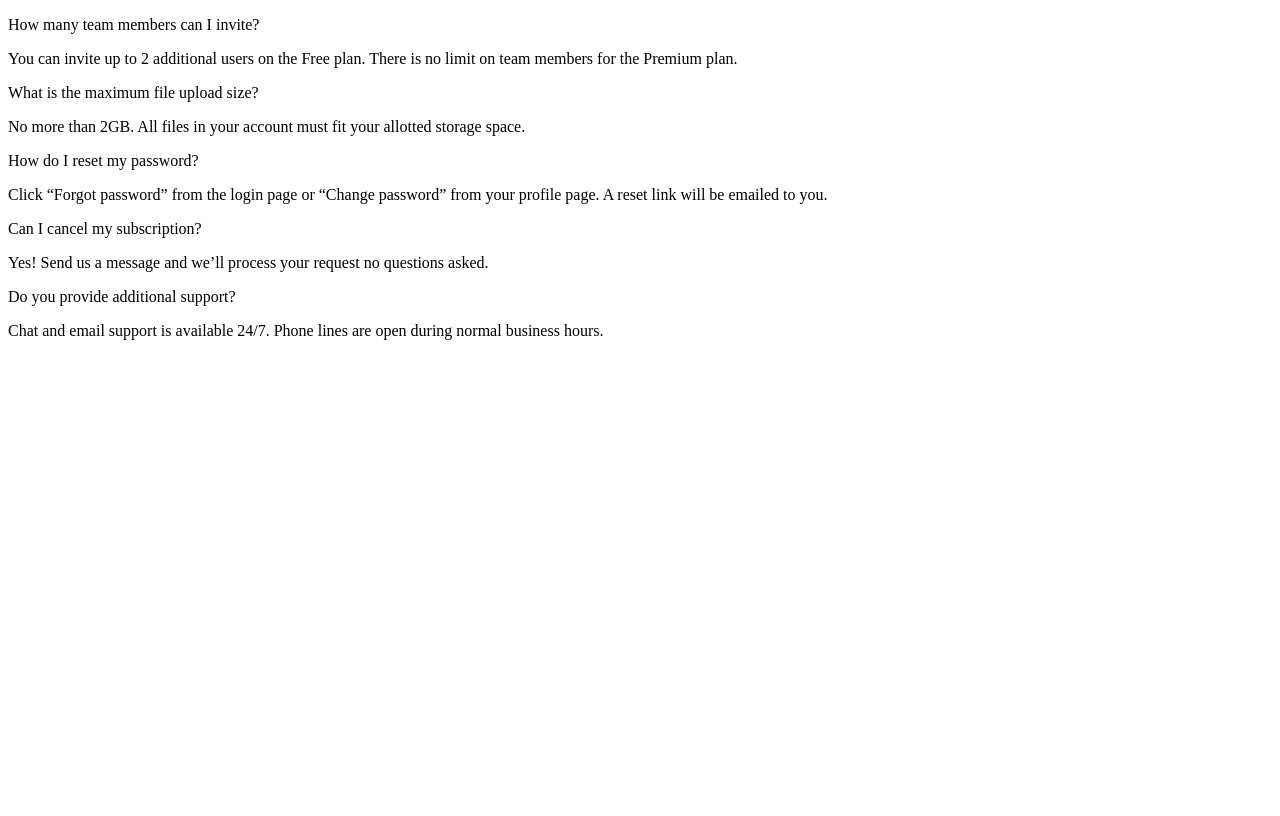
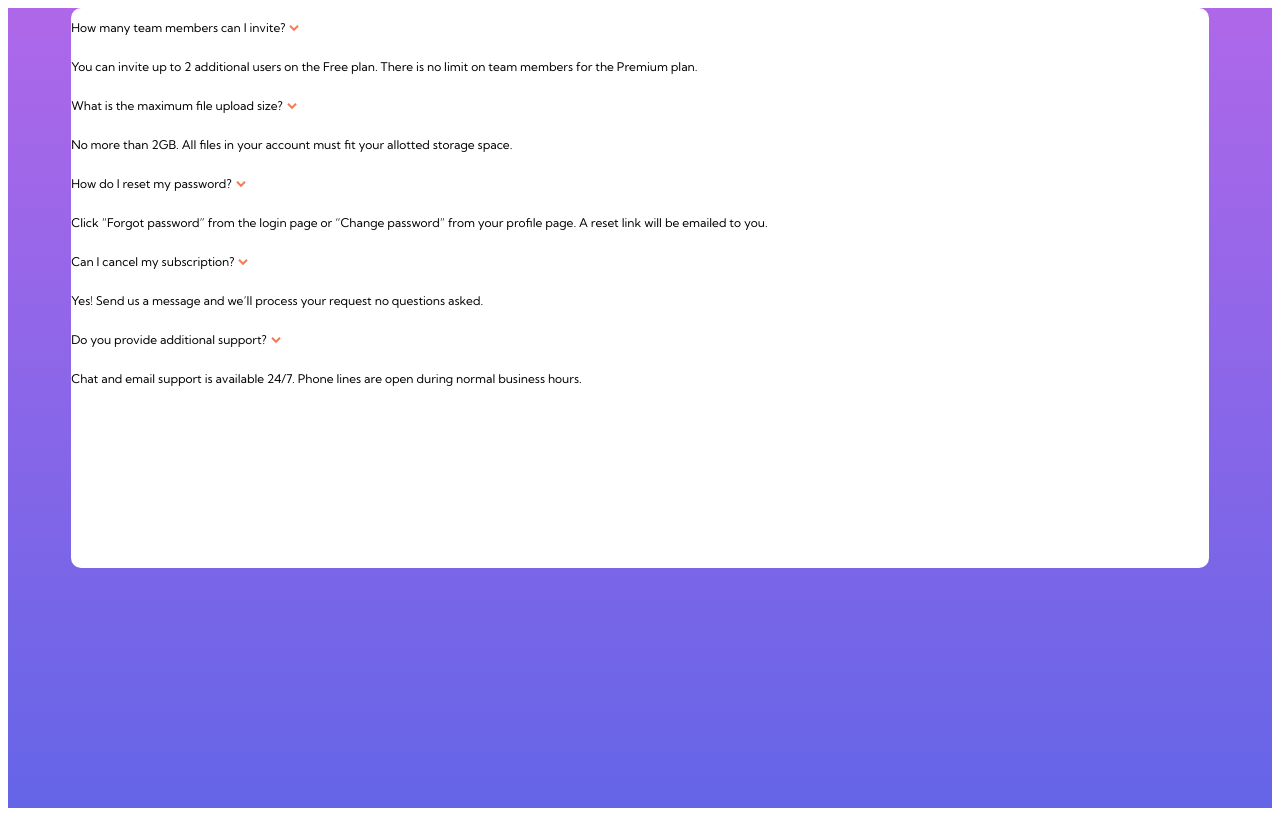
Before and after one commit to Tyson-Wellings/faq-accordion-card-main, a plain HTML site: page index.html in a window 1280 px wide. Drawn offline with Linux system fonts and the light colour scheme.

Commit message:
Starting added styling.

```diff
--- a/index.html
+++ b/index.html
@@ -5,19 +5,19 @@
   <meta name="viewport" content="width=device-width, initial-scale=1.0"> <!-- displays site properly based on user's device -->
 
   <link rel="icon" type="image/png" sizes="32x32" href="./images/favicon-32x32.png">
-
+  <link rel="preconnect" href="https://fonts.gstatic.com">
+  <link href="https://fonts.googleapis.com/css2?family=Kumbh+Sans:wght@400;700&display=swap" rel="stylesheet">
+  <link href="styles.css" rel ="stylesheet">
   <title>Frontend Mentor | FAQ Accordion Card</title>
 
 </head>
 <body>
+  <div id="background">
     <div id="accordion-container">
-    <div id="accordion-decorative-image">
-
-    </div>
       <div id="accordion-FAQ-container">
-      <div class="accordion-child-container">
-        <div class="accordion-question">
-          <p>How many team members can I invite?</p>
+        <div class="accordion-children-container">
+          <div class="question-container">
+            <p class="question">How many team members can I invite?</p> <img class ="dropdown-arrow" src="images/icon-arrow-down.svg">
           </div>
           <div class="accordion-answer">
             <p>You can invite up to 2 additional users on the Free plan. There is no limit on
@@ -26,8 +26,8 @@
         </div>
 
         <div class="accordion-child-container">
-        <div class="accordion-question">
-          <p>What is the maximum file upload size?</p>
+          <div class="question-container">
+            <p class="question">What is the maximum file upload size?</p> <img class ="dropdown-arrow" src="images/icon-arrow-down.svg">
           </div>
           <div class="accordion-answer">
             <p>No more than 2GB. All files in your account must fit your allotted storage space.</p>
@@ -35,8 +35,8 @@
         </div>
 
         <div class="accordion-child-container">
-        <div class="accordion-question">
-          <p>How do I reset my password?</p>
+          <div class="question-container">
+            <p class="question">How do I reset my password?</p> <img class ="dropdown-arrow" src="images/icon-arrow-down.svg">
           </div>
           <div class="accordion-answer">
             <p>Click “Forgot password” from the login page or “Change password” from your profile page.
@@ -45,8 +45,8 @@
         </div>
 
         <div class="accordion-child-container">
-        <div class="accordion-question">
-          <p>Can I cancel my subscription?</p>
+          <div class="question-container">
+            <p class="question">Can I cancel my subscription?</p> <img class ="dropdown-arrow" src="images/icon-arrow-down.svg">
           </div>
           <div class="accordion-answer">
             <p>Yes! Send us a message and we’ll process your request no questions asked.</p>
@@ -54,8 +54,8 @@
         </div>
 
         <div class="accordion-child-container">
-        <div class="accordion-question">
-          <p>Do you provide additional support?</p>
+          <div class="question-container">
+            <p class="question">Do you provide additional support?</p> <img class ="dropdown-arrow" src="images/icon-arrow-down.svg">
           </div>
           <div class="accordion-answer">
             <p>Chat and email support is available 24/7. Phone lines are open during normal business hours.</p>
@@ -63,6 +63,7 @@
         </div>
       </div>
     </div>
+  </div>
 
 </body>
 </html>
--- /dev/null
+++ b/styles.css
@@ -0,0 +1,31 @@
+*{}
+:root {
+    --Soft-violet: hsl(273, 75%, 66%);
+    --Soft-blue: hsl(240, 73%, 65%);
+  }
+p{
+    font-family: 'Kumbh Sans', sans-serif;
+    font-size: 12px;
+}
+
+#background{
+    height: 100vh;
+    width: 100%;
+    background-image: linear-gradient(var(--Soft-violet), var(--Soft-blue));
+}
+
+#accordion-container{
+    width: 90%;
+    height: 70%;
+    background-color: white;
+    border-radius: 10px;
+    display: block;
+    margin: auto;
+}
+.dropdown-arrow{
+    display: inline-block;
+}
+
+.question {
+    display: inline-block;
+}
```
Lines whose indentation alone changed are shown as unchanged.
